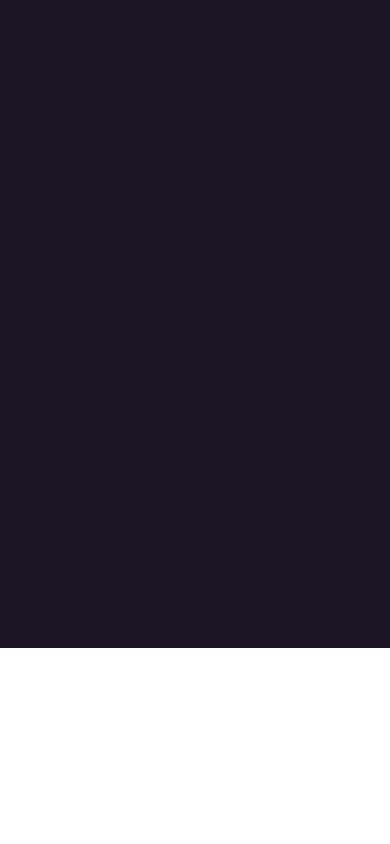
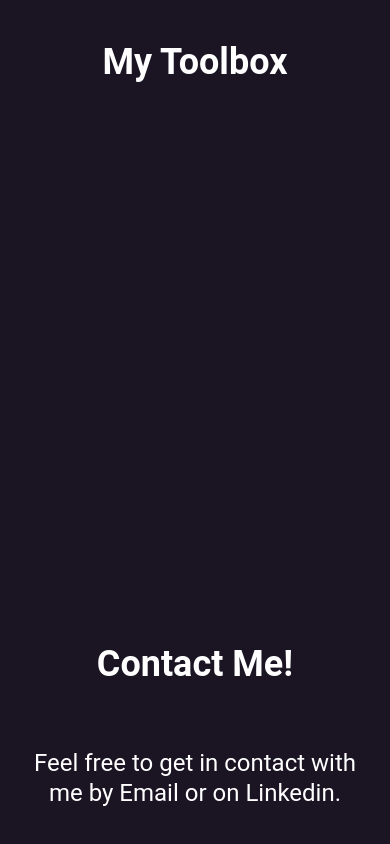
Before and after one commit to KayleeWilliams/Portfolio-2.0, a Nuxt app in the folder portfolio/: page / in a window 390 px wide. Shown: the part 1488-2332 px from the top of the page. Before the commit the page ends 2136 px from the top, so only its background shows below. Built offline with nearby package versions, Linux system fonts and the light colour scheme; some icons are missing.

Commit message:
Custom font family with roboto, added contact section for mobile

```diff
--- a/portfolio/app.vue
+++ b/portfolio/app.vue
@@ -1,8 +1,9 @@
 <template>
-  <div class="bg-bg text-white font-sans w-screen h-full">
-    <div class="flex flex-col px-8 pt-40 pb-72 justify-center items-center">
+  <div class="bg-bg text-white font-custom w-screen h-full">
+    <div class="flex flex-col px-8 pt-40 justify-center items-center">
       <title-section />
       <about-section />
+      <contact-section />
     </div>
   </div>
 </template>
--- a/portfolio/components/about-section.vue
+++ b/portfolio/components/about-section.vue
@@ -1,6 +1,6 @@
 <template>
   <div
-    class="h-screen w-full flex flex-col gap-12 items-start text-left leading-tight">
+    class="h-screen w-full flex flex-col gap-12 items-start justify-center text-left leading-tight">
     <!-- About Section -->
     <div class="flex flex-col gap-12 text-2xl">
       <p class="text-4xl font-bold">About Me</p>
--- /dev/null
+++ b/portfolio/components/contact-section.vue
@@ -0,0 +1,16 @@
+<template>
+    <div class="h-screen w-full flex flex-col gap-16 items-center justify-center text-center leading-tight text-2xl">
+        <p class="text-4xl font-bold"> Contact Me! </p>
+        <p> Feel free to get in contact with me by Email or on Linkedin. </p>
+        <div class="flex flex-row gap-8">
+            <MdiEmail class="w-12 h-12 text-button hover:text-highlight" />
+            <MdiLinkedin class="w-12 h-12 text-button hover:text-highlight" />
+        </div>
+    </div>
+
+</template>
+
+<script setup>
+import MdiLinkedin from '~icons/mdi/linkedin'
+import MdiEmail from '~icons/mdi/email'
+</script>
--- a/portfolio/tailwind.config.js
+++ b/portfolio/tailwind.config.js
@@ -7,6 +7,9 @@ module.exports = {
         box: '#372549',
         button: '#EA638C',
         highlight: '#DA929C',
+      },
+      fontFamily: {
+        'custom': ['Roboto', 'Helvetica', 'Arial'],
       }
     },
   },
```
